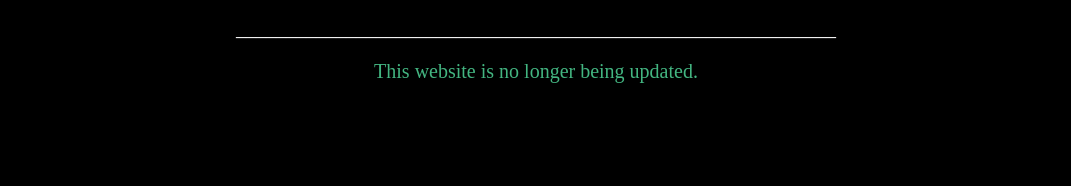
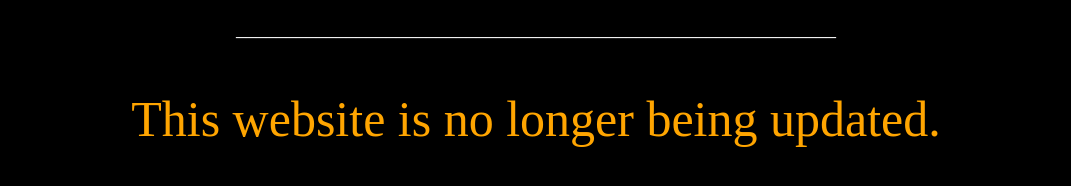
Before and after one commit to ShahidRahmat/FirstWebsite, a plain HTML site: page index.html in a window 1280 px wide. Shown: the part 952-1138 px from the top of the page, without its empty margins (104-1175 px from the left). Before the commit the page ends 1099 px from the top, so only its background shows below. Drawn offline with Linux system fonts and the light colour scheme.

Commit message:
Update style.css

```diff
--- a/style.css
+++ b/style.css
@@ -168,3 +168,9 @@ th, td {
 #line {
   color: white;
 }
+
+
+#ending {
+  color: orange;
+  font-size: 50px;
+}
```
